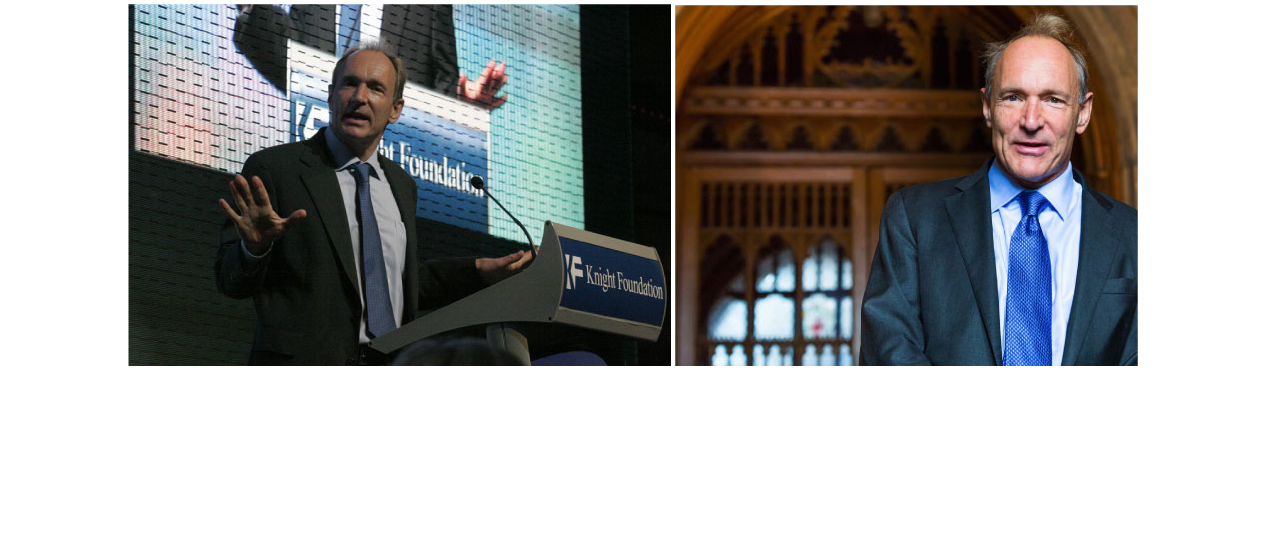
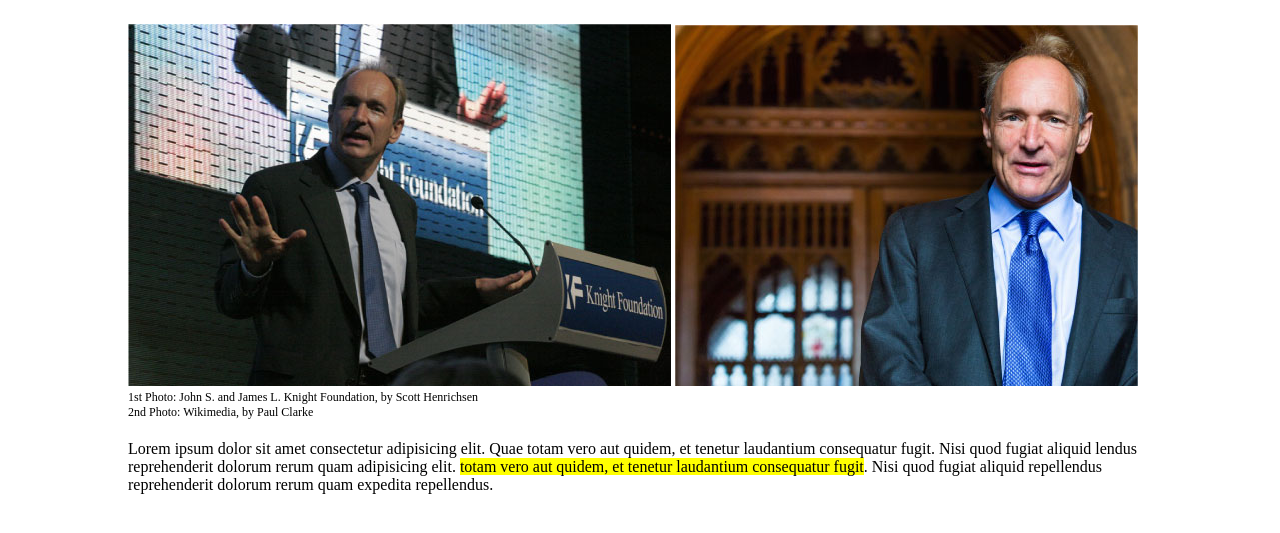
Before and after one commit to ValcanoverKarin/prova-html-css-booleaner, a website: page index.html in a window 1280 px wide. Shown: the part 249-782 px from the top of the page. Drawn offline with Linux system fonts and the light colour scheme.

Commit message:
articolo

```diff
--- a/css/style.css
+++ b/css/style.css
@@ -7,6 +7,10 @@
 .container {
   width: 1024px;
   margin: auto;
+}
+
+.evidenziato {
+  background-color: yellow;
 }
 /*fine common*/
 
@@ -47,4 +51,16 @@ h1 {
   font-size: 14px;
 }
 
+.photo {
+  margin-top: 20px;
+}
+
+.caption {
+  font-size: 12px;
+}
+
+.corpoarticolo {
+  margin-top: 20px;
+}
+
 /*fine main*/
--- a/index.html
+++ b/index.html
@@ -26,15 +26,36 @@
             Internet deve essere al servizio del "bene pubblico": il manifesto
             di Tim Berners-Lee
           </h1>
-          <div class="autore">Scritto da <span>the Booleaner<span/></div>
+          <div class="autore">Scritto da <span>the Booleaner</span></div>
           <div class="date">il 10/10/2020</div>
-          <div>
-            <img src="img/tim-1.jpg" alt="tim1">
-            <img src="img/tim-2.jpg" alt="tim2">
+          <div class="photo">
+            <img src="img/tim-1.jpg" alt="tim1" />
+            <img src="img/tim-2.jpg" alt="tim2" />
+
+            <p class="caption">
+              1st Photo: John S. and James L. Knight Foundation, by Scott
+              Henrichsen <br />
+              2nd Photo: Wikimedia, by Paul Clarke
+            </p>
           </div>
-
         </div>
         <!--fine articolo-->
+
+        <!--corpo articolo-->
+        <div class="corpoarticolo">
+          <p>
+            Lorem ipsum dolor sit amet consectetur adipisicing elit. Quae totam
+            vero aut quidem, et tenetur laudantium consequatur fugit. Nisi quod
+            fugiat aliquid lendus reprehenderit dolorum rerum quam adipisicing
+            elit.
+            <span class="evidenziato">
+              totam vero aut quidem, et tenetur laudantium consequatur
+              fugit</span
+            >. Nisi quod fugiat aliquid repellendus reprehenderit dolorum rerum
+            quam expedita repellendus.
+          </p>
+        </div>
+        <!--fine corpo articolo-->
       </div>
     </main>
     <!--fine main-->
```
